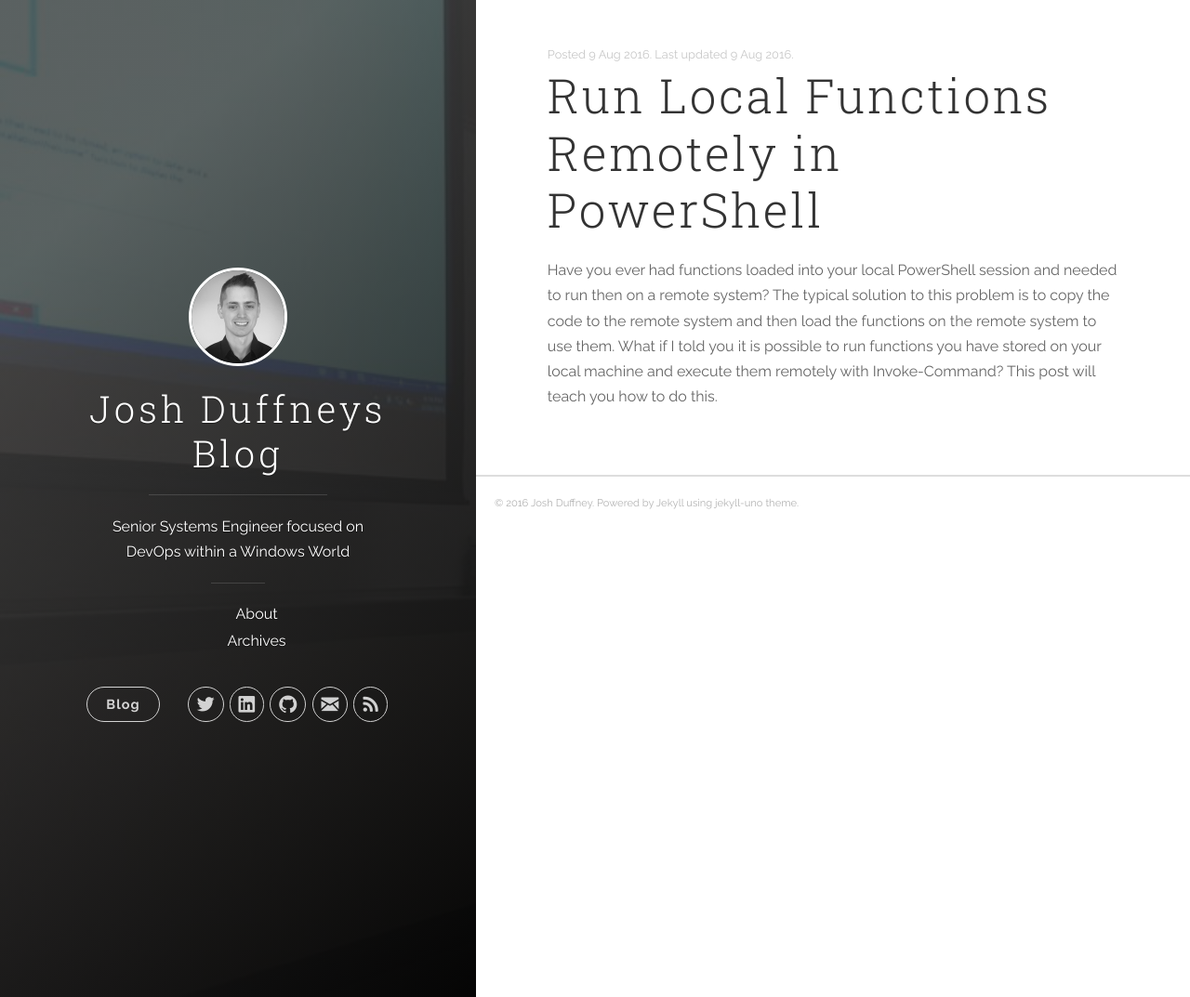
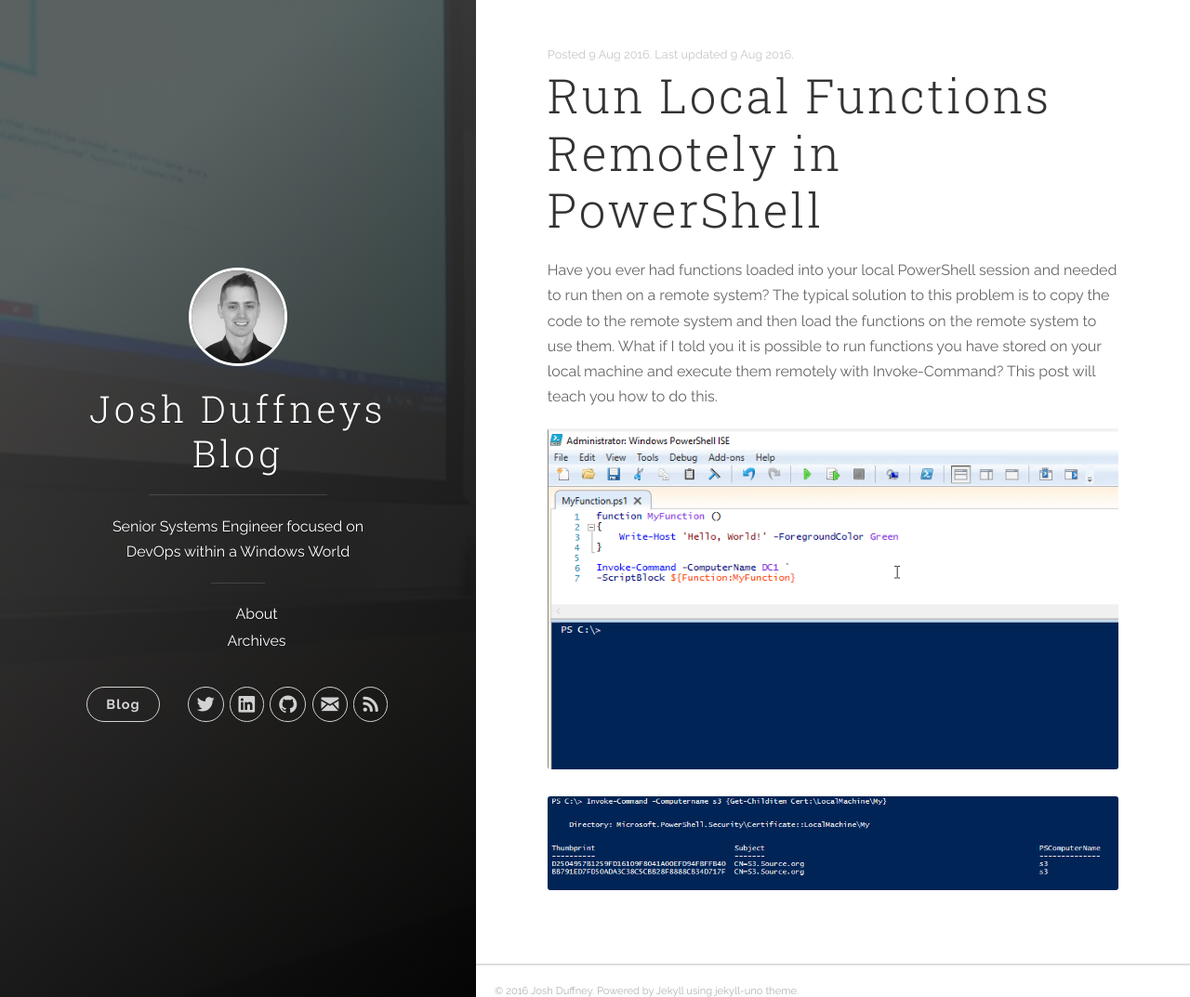
Before and after one commit to AzureDevOps3/duffney.github.io, a Jekyll site: the page built from _posts/2016-8-9-RunLocalFunctionsRemotely.md, in a window 1280 px wide and 1073 px high. Shown: the whole window at 93% size. Built offline with Jekyll 4.4.1, drawn with Linux system fonts in a browser that asks for light colours; nearby versions of some CDN libraries; comment, search, counter and statistics services are not loaded.

Commit message:
image link test

```diff
--- a/_posts/2016-8-9-RunLocalFunctionsRemotely.md
+++ b/_posts/2016-8-9-RunLocalFunctionsRemotely.md
@@ -11,3 +11,7 @@ Have you ever had functions loaded into your local PowerShell session and needed
 to this problem is to copy the code to the remote system and then load the functions on the remote system to use them. What if I told you
 it is possible to run functions you have stored on your local machine and execute them remotely with Invoke-Command? This post will teach
 you how to do this.
+
+![MyFunction](/images/posts/2016-8-9/MyFunction.gif "MyFunction")
+
+![view-Certificate-thumbprints](/images/posts/2016-1-11/view-certificate-thumbprints.png "view-certificate-thumbprints")
```
